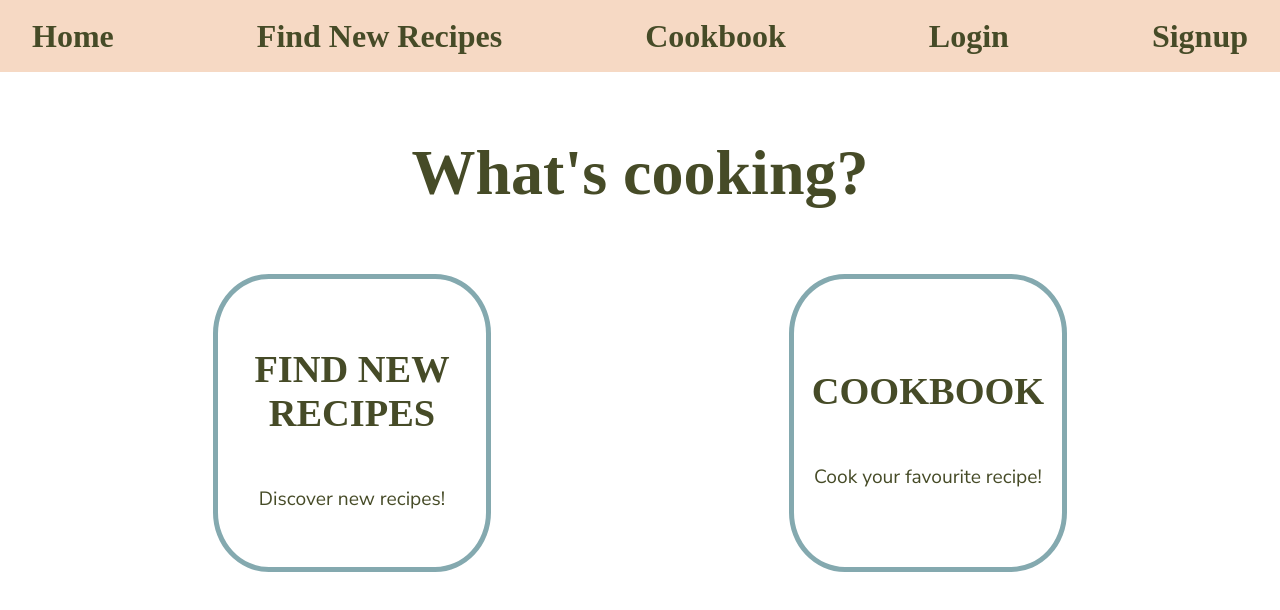
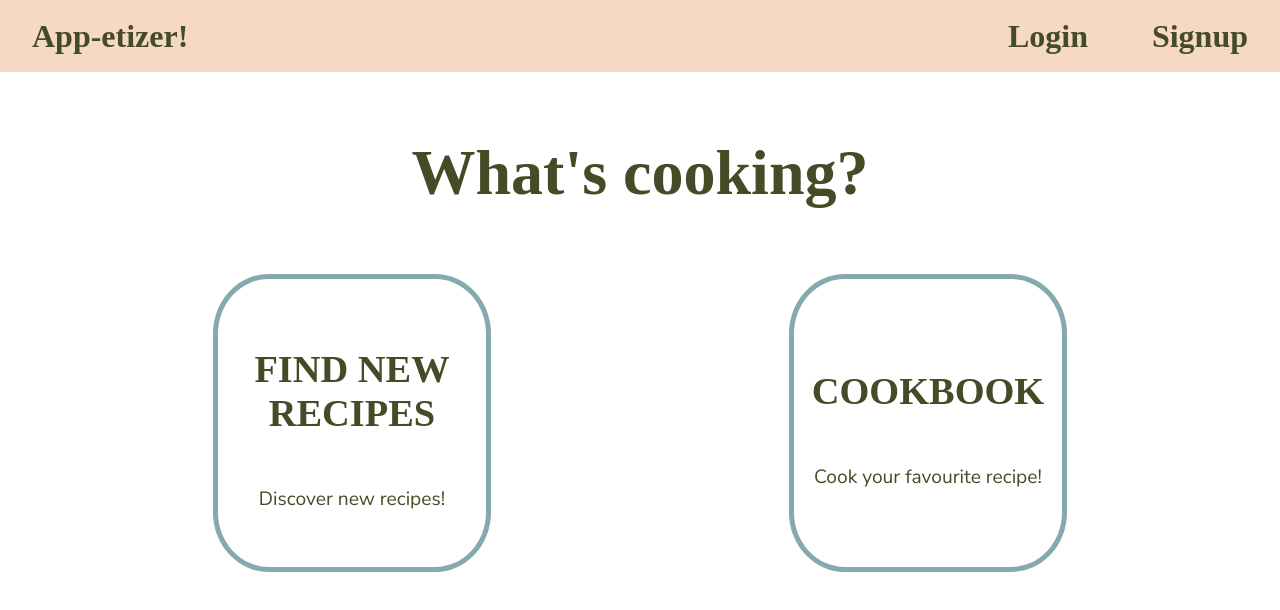
Before and after one commit to squarepancakes/app-etizer, a React (Create React App) app: page / in a window 1280 px wide. Shown: the top 610 px of the page. Built offline with nearby package versions, Linux system fonts and the light colour scheme; a web font is replaced by a local one.

Commit message:
add function to conditionally render depending on loginStatus

```diff
--- a/src/components/Header.js
+++ b/src/components/Header.js
@@ -1,13 +1,15 @@
 import React from "react";
 import { Link } from "react-router-dom";
+// import Logo from "../assets/Logo.png";
 
 export const Header = ({ loginStatus }) => {
 	return (
 		<div data-testid={"navBar"} className="navBar">
-			<Link to="/">Home</Link>
-			<Link to="/findnewrecipes">Find New Recipes</Link>
-			<Link to="/cookbook">Cookbook</Link>
-			{console.log("head", loginStatus)}
+			{/* <Link to="/">Home</Link> */}
+			{/* <img src={Logo} alt="app-etizer" /> */}
+			<Link to="/">App-etizer!</Link>
+			{loginStatus ? <Link to="/cookbook">Cookbook</Link> : ""}
+			<div className="members">
 				{loginStatus ? (
 					<Link to="/logout">Logout</Link>
 				) : (
@@ -15,5 +17,6 @@ export const Header = ({ loginStatus }) => {
 				)}
 				<Link to="/signup">Signup</Link>
 			</div>
+		</div>
 	);
 };
```
Lines whose indentation alone changed are shown as unchanged.
